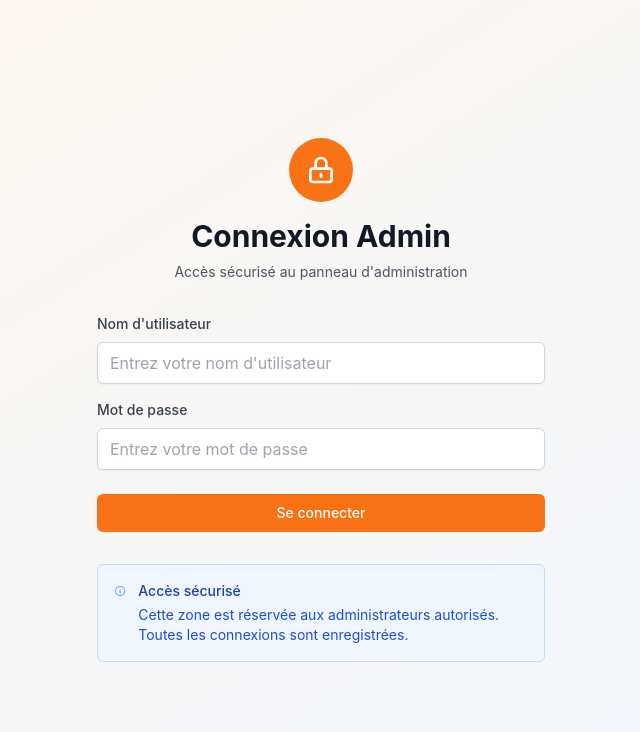
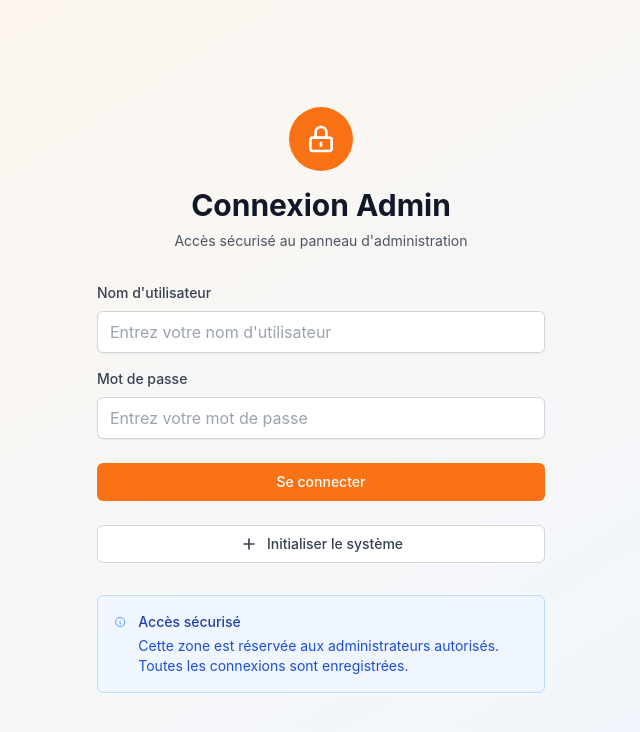
Before and after one commit to ismoconnect/adminverif, a React (Vite) app: page /admin/login in a window 1280 px wide. Shown: the top 732 px of the page, without its empty margins (319-959 px from the left). Built offline with nearby package versions, Linux system fonts and the light colour scheme.

Commit message:
Add init button to admin login page

```diff
--- a/src/pages/AdminLogin.jsx
+++ b/src/pages/AdminLogin.jsx
@@ -135,6 +135,20 @@ export default function AdminLogin() {
               )}
             </button>
           </div>
+
+          {/* Bouton vers l'initialisation */}
+          <div className="mt-4">
+            <button
+              type="button"
+              onClick={() => navigate('/admin/init')}
+              className="w-full flex justify-center py-2 px-4 border border-gray-300 text-sm font-medium rounded-md text-gray-700 bg-white hover:bg-gray-50 focus:outline-none focus:ring-2 focus:ring-offset-2 focus:ring-orange-500 transition-colors duration-200"
+            >
+              <svg className="h-5 w-5 mr-2" fill="none" stroke="currentColor" viewBox="0 0 24 24">
+                <path strokeLinecap="round" strokeLinejoin="round" strokeWidth={2} d="M12 6v6m0 0v6m0-6h6m-6 0H6" />
+              </svg>
+              Initialiser le système
+            </button>
+          </div>
         </form>
 
         {/* Informations de sécurité */}
```
